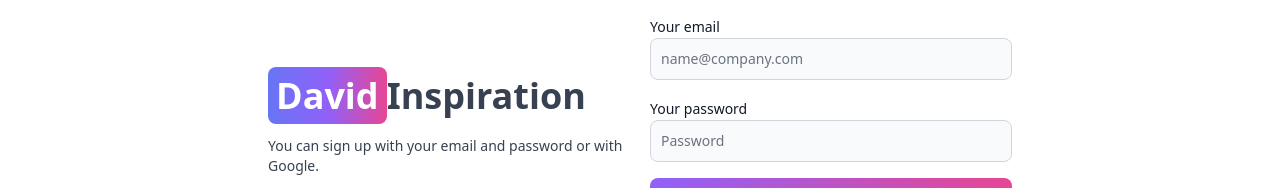
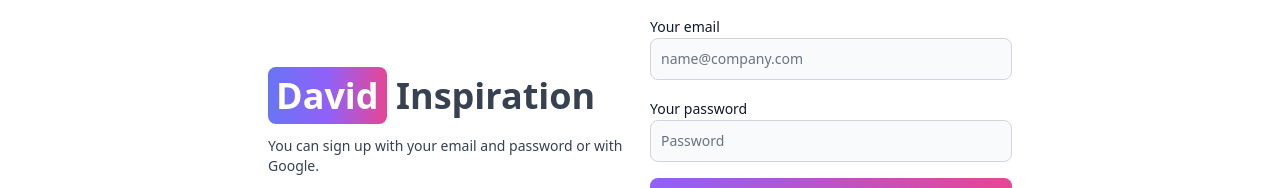
Before and after one commit to Mavine1/blog1, a React (Vite) app in the folder client/: page /sign-up in a window 1280 px wide. Shown: the part 224-412 px from the top of the page. Built offline with nearby package versions, Linux system fonts and the light colour scheme; no server answers.

Commit message:
space whispered part age affect

```diff
--- a/client/src/pages/SignUp.jsx
+++ b/client/src/pages/SignUp.jsx
@@ -46,7 +46,7 @@ export default function SignUp() {
             <span className='px-2 py-1 bg-gradient-to-r from-indigo-500 via-purple-500 to-pink-500 rounded-lg text-white'>
               David
             </span>
-            Inspiration
+           <em></em> Inspiration
           </Link>
           <p className='text-sm mt-5'>
              You can sign up with your email and password
```
